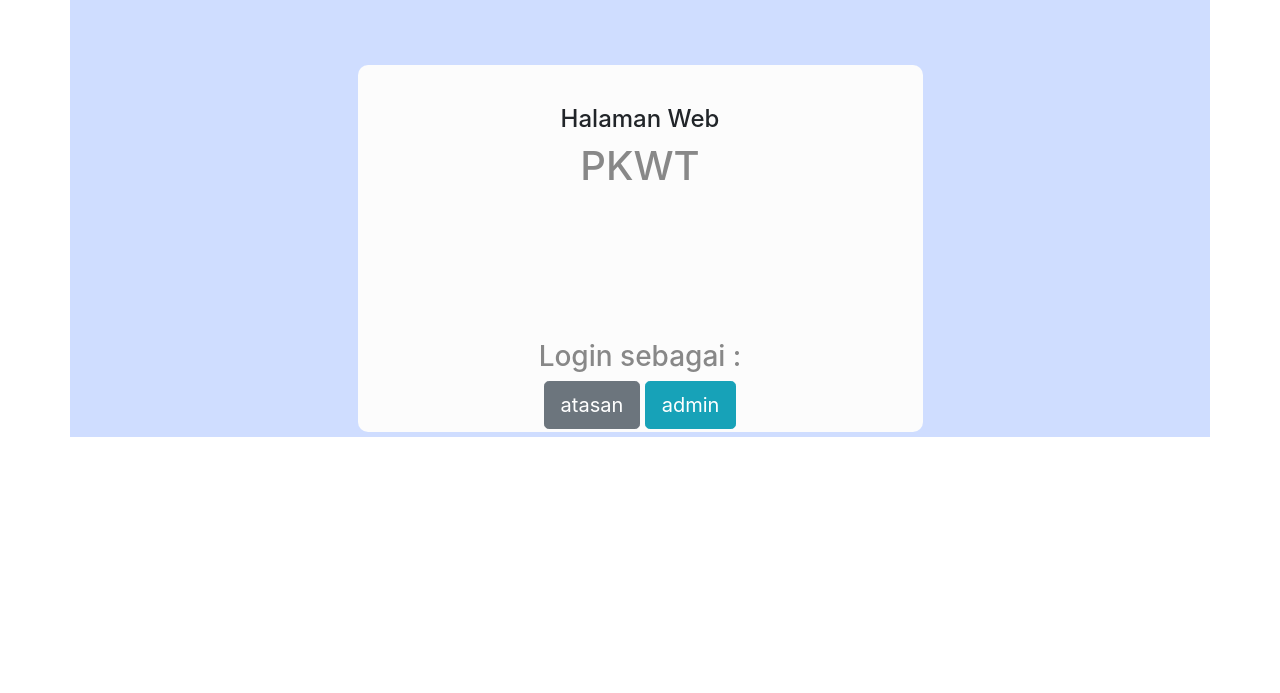
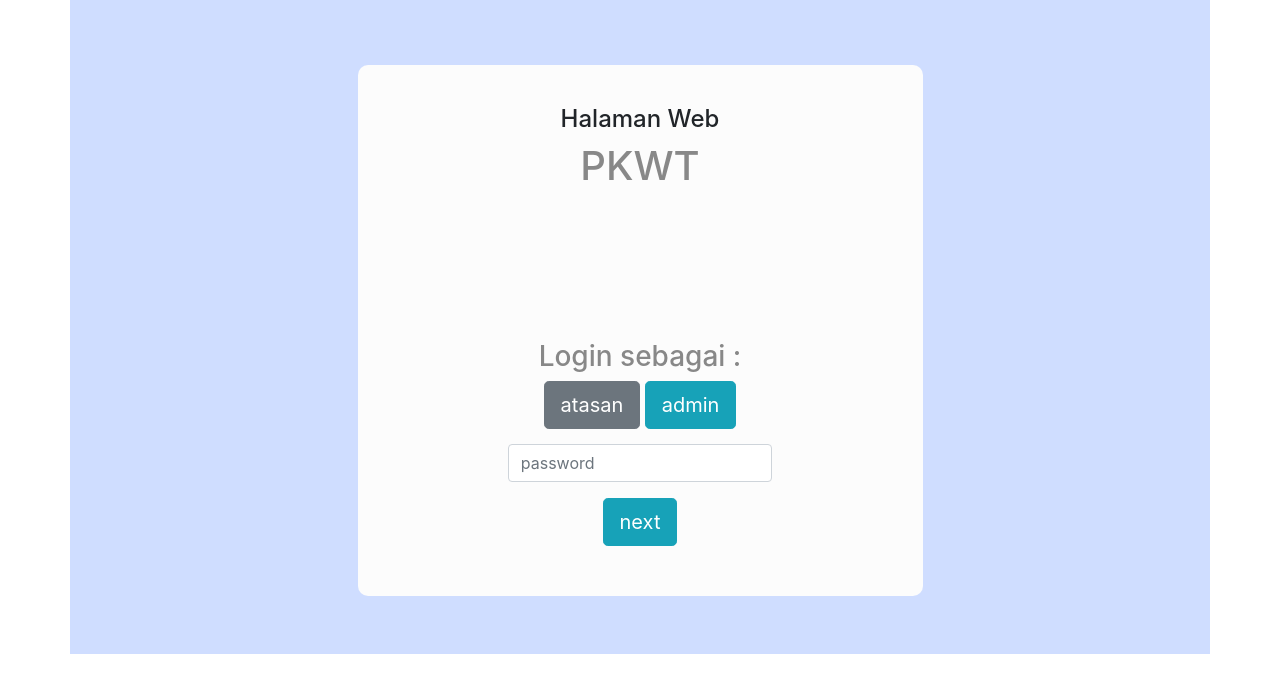
Before and after one commit to turtletear/web-evaluasi-LEN, a PHP site: the page made by landing page.html in a window 1280 px wide. Shown: the top 693 px of the page. Run offline with PHP 8.4, Linux system fonts and the light colour scheme.

Commit message:
landing page complete, blum ada javascript biar input otomatis muncul

```diff
--- a/assets/style/style1.css
+++ b/assets/style/style1.css
@@ -14,7 +14,7 @@
     background-color: #FCFCFC;
     overflow: auto;   /*experimental, biar konten gak offside */
     border-radius: 10px;
-    padding: 40px 3px 3px 3px;
+    padding: 40px 3px 50px 3px;
     width: 50%;
     margin: auto;
 }
--- a/landing page.html
+++ b/landing page.html
@@ -16,7 +16,7 @@
         <div class="container main_bgr">
             <div class="row div_center">
 
-                <div class="login_area" style="margin-top: 60px;">
+                <div class="login_area" style="margin-top: 60px; margin-bottom: 53px;">
 
                     <div class="container-fluid">
                         <div class="row div_center">
@@ -32,6 +32,14 @@
                         </div>
                         <button class="btn btn-secondary btn-lg"> atasan</button>
                         <button class="btn btn-info btn-lg"> admin</button>
+
+                        <div id="inp_atasan" class="row div_center" style="width: 50%; margin-top: 15px;">
+                            <div class="input-group mb-3">
+                                <input placeholder="password" type="text" class="form-control" aria-label="Sizing example input" aria-describedby="inputGroup-sizing-default">
+                            </div>
+                        </div>
+
+                        <button class="btn btn-info btn-lg"> next</button>
 
 
                     </div>
```
